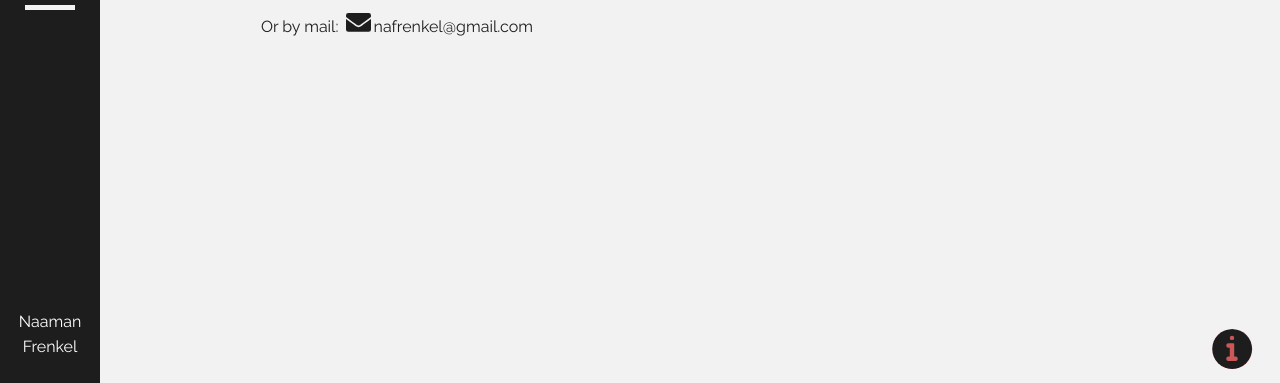
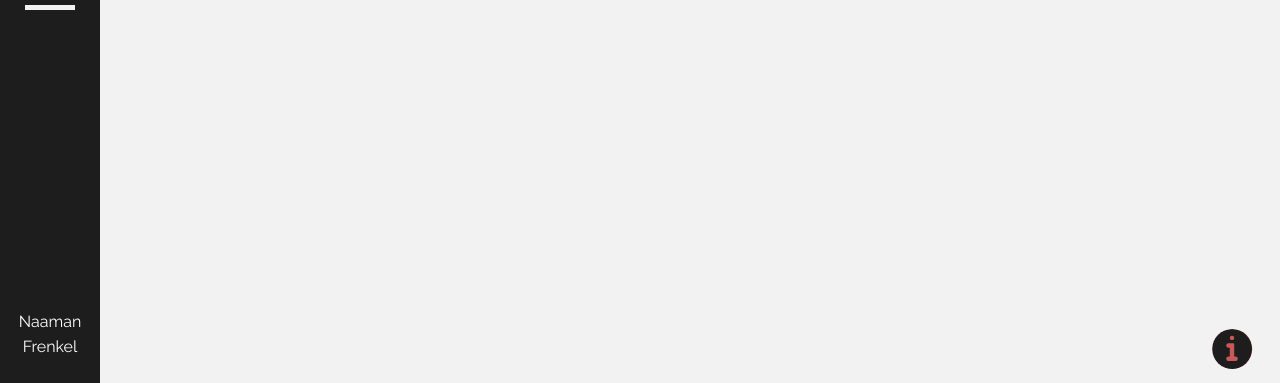
Before and after one commit to nemo369/portfolio, a Gatsby site: page /contact in a window 1280 px wide. Shown: the part 417-800 px from the top of the page. Built offline with nearby package versions, Linux system fonts and the light colour scheme; Gatsby itself is replaced by a stand-in of ours.

Commit message:
remove my mail

```diff
--- a/src/pages/contact.js
+++ b/src/pages/contact.js
@@ -16,7 +16,7 @@ const ContactPage = () => {
           You can find me on social media:
               <Socials class="contact-page-scoials"/>
 
-          <div className="contact__email">
+          {/* <div className="contact__email">
             Or by mail:{" "}
             <a
               target="_blank"
@@ -28,7 +28,7 @@ const ContactPage = () => {
               ></span>
               nafrenkel@gmail.com
             </a>
-          </div>
+          </div> */}
         </div>
       </article>
     </Layout>
```
